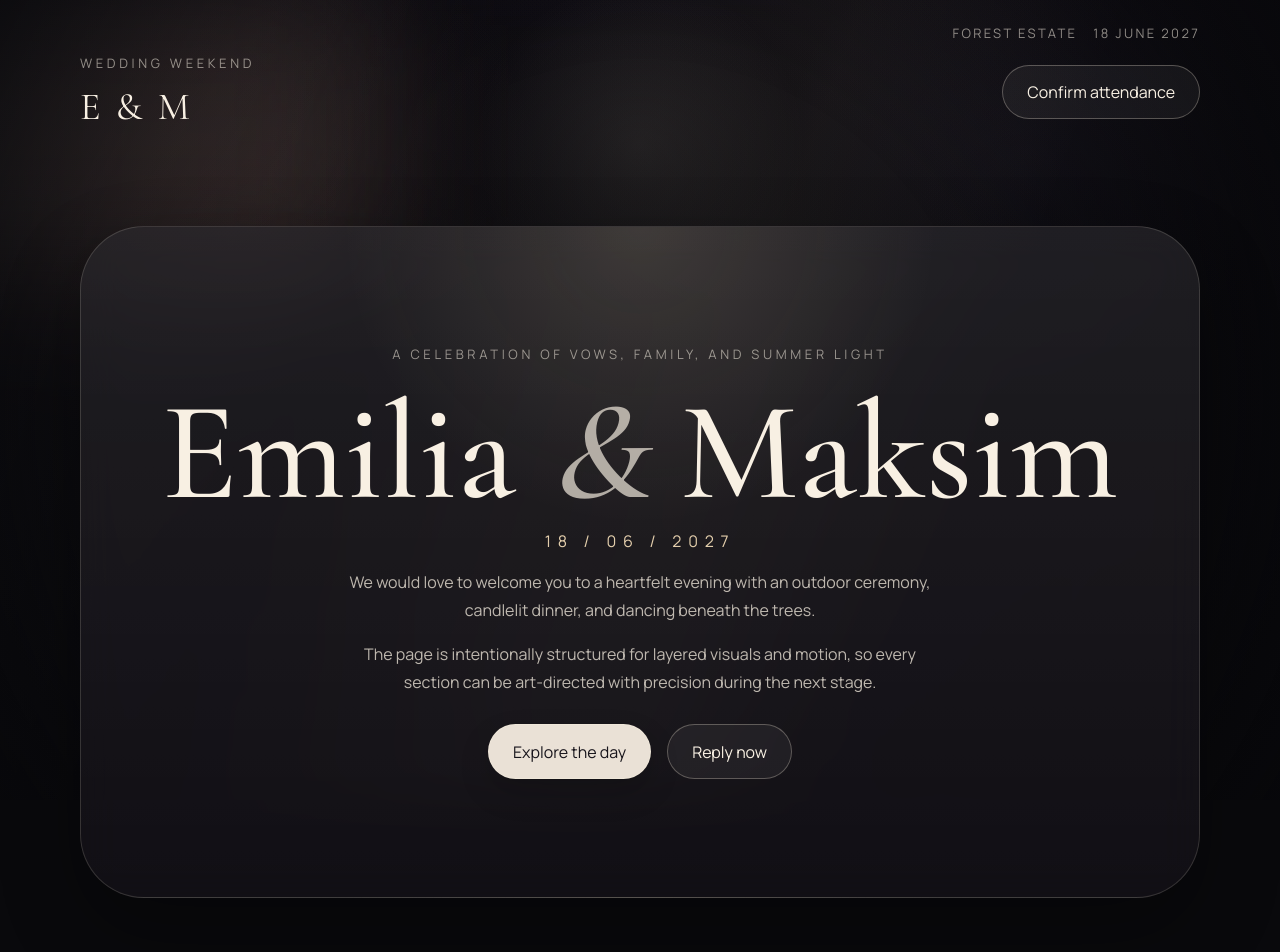
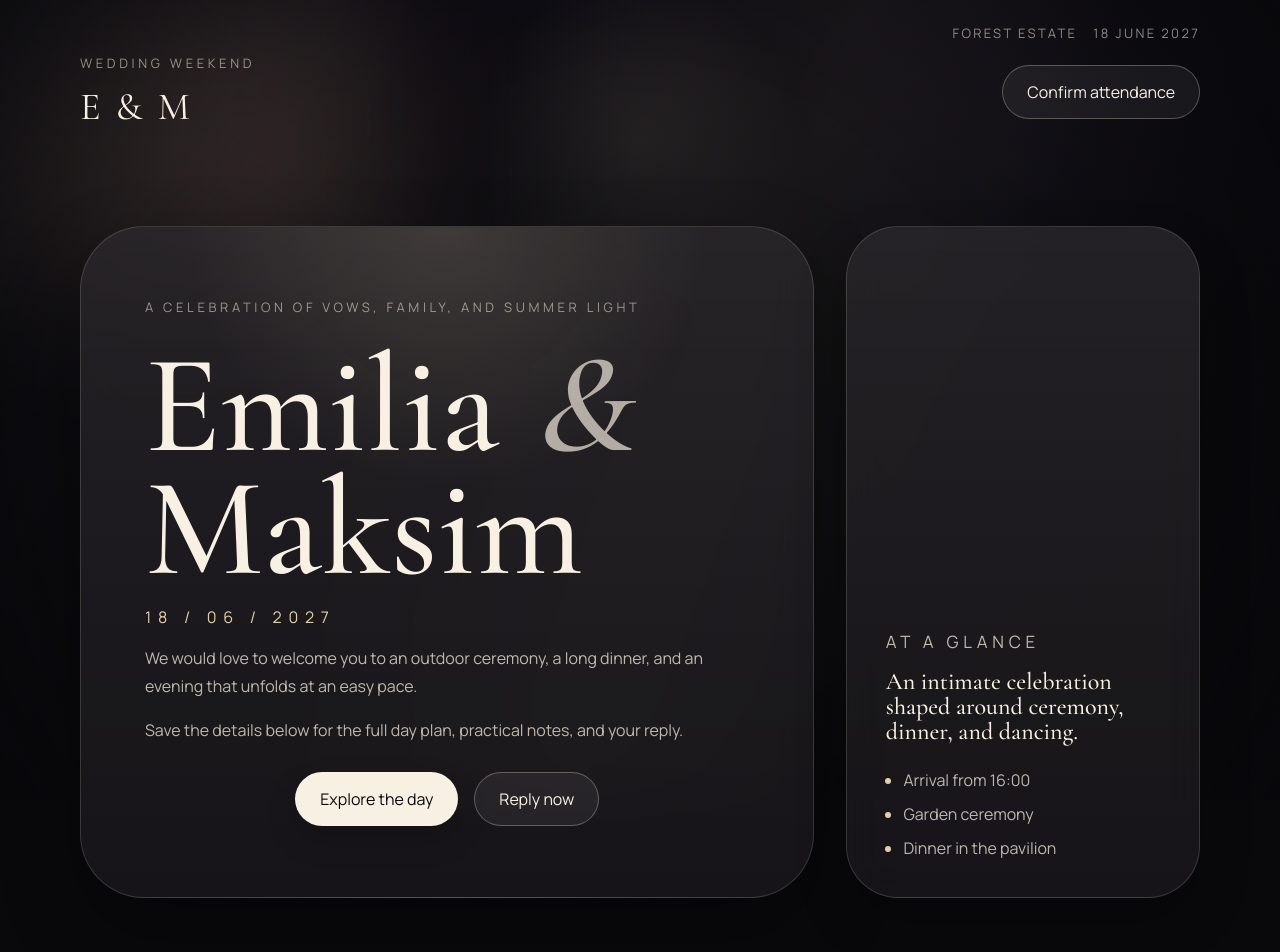
Before and after one commit to reqiii/SimpleLanding, a website built with Vite: page index.html in a window 1280 px wide. Shown: the top 952 px of the page. Built offline with nearby package versions, Linux system fonts and the light colour scheme.

Commit message:
Build stage 2 landing page skeleton

```diff
--- a/src/content.js
+++ b/src/content.js
@@ -14,11 +14,14 @@ export const siteContent = {
     title: ['Emilia', 'Maksim'],
     date: '18 / 06 / 2027',
     lead:
-      'We would love to welcome you to a heartfelt evening with an outdoor ceremony, candlelit dinner, and dancing beneath the trees.',
+      'We would love to welcome you to an outdoor ceremony, a long dinner, and an evening that unfolds at an easy pace.',
     note:
-      'The page is intentionally structured for layered visuals and motion, so every section can be art-directed with precision during the next stage.',
+      'Save the details below for the full day plan, practical notes, and your reply.',
     cta: 'Explore the day',
     secondaryCta: 'Reply now',
+    summaryLabel: 'At a glance',
+    summaryTitle: 'An intimate celebration shaped around ceremony, dinner, and dancing.',
+    summaryItems: ['Arrival from 16:00', 'Garden ceremony', 'Dinner in the pavilion'],
   },
   intro: {
     label: 'Invitation',
@@ -32,7 +35,7 @@ export const siteContent = {
     fullDate: '18 June 2027',
     time: 'Guests arrive from 16:00 · Ceremony at 16:30',
     copy:
-      'The schedule allows for an unhurried flow, with enough time for the ceremony, dinner, toasts, and the evening program.',
+      'The day is planned with room to settle in, enjoy the ceremony, and stay together through dinner and the evening program.',
   },
   venue: {
     label: 'Venue',
@@ -42,7 +45,7 @@ export const siteContent = {
     addressLabel: 'Address',
     address: 'Birch Lane 14, Riverside District',
     addressCopy:
-      'Parking, transfer timing, and arrival notes can be added later without changing the section structure.',
+      'Arrival logistics, parking notes, and transfer details can be added here once plans are final.',
     mapAction: 'Open directions',
   },
   timeline: {
@@ -57,11 +60,12 @@ export const siteContent = {
   },
   notes: {
     label: 'Additional information',
+    title: 'A few practical notes for the evening.',
     items: [
       {
         label: 'Dress code',
         title: 'Evening palette',
-        copy: 'Muted neutrals, smoky florals, and elegant silhouettes will harmonize beautifully with the setting.',
+        copy: 'Muted neutrals, soft florals, and elegant silhouettes will feel right at home with the setting.',
       },
       {
         label: 'Wishes',
--- a/src/sections/AdditionalInfoSection.js
+++ b/src/sections/AdditionalInfoSection.js
@@ -10,10 +10,10 @@ const renderNote = ({ label, title, copy }, index) => SurfaceCard({
   `,
 });
 
-export const AdditionalInfoSection = ({ label, items }) => Section({
+export const AdditionalInfoSection = ({ label, title, items }) => Section({
   className: 'section--notes',
   content: `
-    ${SectionHeading({ label, title: 'A few practical notes for the evening.', align: 'center' })}
+    ${SectionHeading({ label, title, align: 'center' })}
     <div class="notes-grid">
       ${items.map(renderNote).join('')}
     </div>
--- a/src/sections/DateSection.js
+++ b/src/sections/DateSection.js
@@ -1,14 +1,16 @@
-import { Section, SurfaceCard } from '../ui/primitives.js';
+import { Section, SectionHeading, SurfaceCard } from '../ui/primitives.js';
 
 export const DateSection = ({ label, weekday, fullDate, time, copy }) => Section({
   className: 'section--date',
   content: `
-    <div class="date-stage reveal" data-reveal>
+    <div class="date-stage">
+      ${SectionHeading({ label, title: 'Save the date and plan your arrival.', align: 'center' })}
       ${SurfaceCard({
-        className: 'surface-card--frame date-stage__card',
+        className: 'surface-card--frame date-stage__card reveal',
+        attributes: 'data-reveal data-reveal-delay="80"',
         content: `
           <p class="section-heading__label">${label}</p>
-          <h2 class="date-stage__weekday">${weekday}</h2>
+          <h3 class="date-stage__weekday">${weekday}</h3>
           <p class="date-stage__date">${fullDate}</p>
           <p class="date-stage__time">${time}</p>
           <p class="date-stage__copy">${copy}</p>
--- a/src/sections/HeroSection.js
+++ b/src/sections/HeroSection.js
@@ -1,10 +1,22 @@
-import { Section, ButtonLink } from '../ui/primitives.js';
+import { Section, SurfaceCard, ButtonLink } from '../ui/primitives.js';
 
-export const HeroSection = ({ eyebrow, title, date, lead, note, cta, secondaryCta }) => Section({
+export const HeroSection = ({
+  eyebrow,
+  title,
+  date,
+  lead,
+  note,
+  cta,
+  secondaryCta,
+  summaryLabel,
+  summaryTitle,
+  summaryItems,
+}) => Section({
   id: 'top',
   className: 'section--hero',
   content: `
-    <div class="hero-layout reveal" data-reveal>
+    <div class="hero-layout">
+      <div class="hero-layout__content reveal" data-reveal>
         <p class="hero-layout__eyebrow">${eyebrow}</p>
         <h1 class="hero-layout__title">${title[0]} <span>&amp;</span> ${title[1]}</h1>
         <p class="hero-layout__date">${date}</p>
@@ -15,5 +27,17 @@ export const HeroSection = ({ eyebrow, title, date, lead, note, cta, secondaryCt
           ${ButtonLink({ href: '#rsvp', text: secondaryCta, variant: 'ghost' })}
         </div>
       </div>
+      ${SurfaceCard({
+        className: 'hero-layout__summary reveal',
+        attributes: 'data-reveal data-reveal-delay="100"',
+        content: `
+          <p class="section-heading__label">${summaryLabel}</p>
+          <h2 class="surface-card__title hero-layout__summary-title">${summaryTitle}</h2>
+          <ul class="hero-layout__summary-list">
+            ${summaryItems.map((item) => `<li>${item}</li>`).join('')}
+          </ul>
+        `,
+      })}
+    </div>
   `,
 });
--- a/src/sections/VenueSection.js
+++ b/src/sections/VenueSection.js
@@ -4,24 +4,26 @@ export const VenueSection = ({ label, title, copy, addressLabel, address, addres
   className: 'section--venue',
   content: `
     <div class="split-layout split-layout--venue">
-      ${SurfaceCard({
-        className: 'surface-card--accent reveal',
-        attributes: 'data-reveal',
-        content: `
-          <p class="section-heading__label">${label}</p>
-          <h2 class="surface-card__title">${title}</h2>
-          <p>${copy}</p>
-          ${ButtonLink({ href: '#rsvp', text: 'Share your reply' })}
-        `,
-      })}
+      <div class="venue-stack">
+        ${SectionHeading({ label, title })}
+        ${SurfaceCard({
+          className: 'surface-card--soft reveal',
+          attributes: 'data-reveal data-reveal-delay="60"',
+          content: `<p>${copy}</p>`,
+        })}
+      </div>
       <div class="venue-stack">
         ${SurfaceCard({
-          className: 'surface-card--soft reveal',
-          attributes: 'data-reveal data-reveal-delay="80"',
+          className: 'surface-card--accent reveal',
+          attributes: 'data-reveal data-reveal-delay="120"',
           content: `
-            ${SectionHeading({ label: addressLabel, title: address, reveal: false })}
+            <p class="section-heading__label">${addressLabel}</p>
+            <h3 class="surface-card__title">${address}</h3>
             <p>${addressCopy}</p>
-            ${ButtonLink({ href: '#top', text: mapAction, variant: 'ghost' })}
+            <div class="venue-stack__actions">
+              ${ButtonLink({ href: '#rsvp', text: 'Share your reply' })}
+              ${ButtonLink({ href: '#top', text: mapAction, variant: 'ghost' })}
+            </div>
           `,
         })}
       </div>
--- a/src/styles/components.css
+++ b/src/styles/components.css
@@ -68,13 +68,13 @@
 }
 
 .button--primary {
-  background: rgba(248, 240, 227, 0.94);
-  color: #17141b;
+  background: var(--color-text);
+  color: var(--color-bg);
   box-shadow: 0 14px 30px rgba(0, 0, 0, 0.18);
 }
 
 .button--ghost {
-  background: rgba(255, 255, 255, 0.05);
+  background: var(--color-bg-panel);
   color: var(--color-text);
 }
 
@@ -100,26 +100,26 @@
 .surface-card--soft {
   background:
     linear-gradient(180deg, rgba(255, 255, 255, 0.06), rgba(255, 255, 255, 0.02)),
-    rgba(17, 15, 22, 0.62);
+    var(--color-bg-panel);
 }
 
 .surface-card--accent {
   background:
     radial-gradient(circle at top right, var(--color-accent-soft), transparent 45%),
     linear-gradient(180deg, rgba(255, 255, 255, 0.09), rgba(255, 255, 255, 0.03)),
-    rgba(18, 15, 22, 0.78);
+    var(--color-bg-elevated);
 }
 
 .surface-card--frame {
   padding: var(--space-3);
-  background: rgba(16, 13, 21, 0.6);
+  background: var(--color-bg-elevated);
   box-shadow: var(--shadow-medium);
 }
 
 .surface-card--form {
   background:
     linear-gradient(180deg, rgba(255, 255, 255, 0.08), rgba(255, 255, 255, 0.03)),
-    rgba(14, 12, 18, 0.78);
+    var(--color-bg-elevated);
 }
 
 @media (max-width: 720px) {
--- a/src/styles/sections.css
+++ b/src/styles/sections.css
@@ -1,20 +1,32 @@
 .hero-layout {
   min-height: calc(100svh - 8rem);
   display: grid;
+  grid-template-columns: minmax(0, 1.35fr) minmax(18rem, 0.65fr);
+  align-items: end;
+  gap: var(--space-5);
+}
+
+.hero-layout__content {
+  display: grid;
   align-content: center;
-  justify-items: center;
   gap: var(--space-3);
+  min-height: 100%;
   padding: clamp(2rem, 6vw, 4rem);
-  text-align: center;
   border: 1px solid var(--color-stroke);
   border-radius: min(4rem, 8vw);
   background:
-    radial-gradient(circle at top, rgba(228, 207, 173, 0.14), transparent 34%),
+    radial-gradient(circle at top, var(--color-accent-soft), transparent 34%),
     linear-gradient(180deg, rgba(255, 255, 255, 0.08), rgba(255, 255, 255, 0.025)),
-    rgba(15, 12, 19, 0.56);
+    var(--color-bg-elevated);
   backdrop-filter: blur(var(--blur-soft));
   -webkit-backdrop-filter: blur(var(--blur-soft));
   box-shadow: var(--shadow-medium);
+}
+
+.hero-layout__summary {
+  align-self: stretch;
+  display: grid;
+  align-content: end;
 }
 
 .hero-layout__title {
@@ -45,6 +57,23 @@
   line-height: var(--leading-copy);
 }
 
+.hero-layout__summary-title {
+  margin-top: var(--space-2);
+  line-height: 1.05;
+}
+
+.hero-layout__summary-list {
+  margin: var(--space-4) 0 0;
+  padding-left: 1.1rem;
+  display: grid;
+  gap: var(--space-2);
+  color: var(--color-text-muted);
+}
+
+.hero-layout__summary-list li::marker {
+  color: var(--color-accent);
+}
+
 .hero-layout__actions {
   display: flex;
   flex-wrap: wrap;
@@ -67,7 +96,8 @@
 
 .date-stage {
   display: grid;
-  place-items: center;
+  justify-items: center;
+  gap: var(--space-5);
 }
 
 .date-stage__card {
@@ -106,6 +136,13 @@
 .venue-stack {
   display: grid;
   gap: var(--space-4);
+}
+
+.venue-stack__actions {
+  display: flex;
+  flex-wrap: wrap;
+  gap: var(--space-3);
+  margin-top: var(--space-4);
 }
 
 .timeline-list {
@@ -199,11 +236,16 @@
 
   .hero-layout {
     min-height: auto;
+    grid-template-columns: 1fr;
+  }
+
+  .hero-layout__content {
     justify-items: start;
     text-align: left;
   }
 
-  .hero-layout__actions {
+  .hero-layout__actions,
+  .venue-stack__actions {
     justify-content: flex-start;
   }
 
```
Lines whose indentation alone changed are shown as unchanged.
